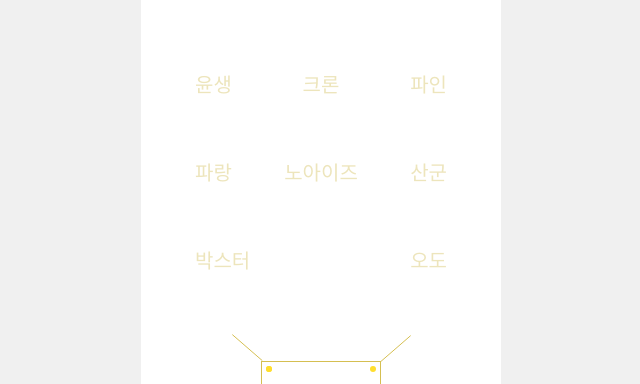
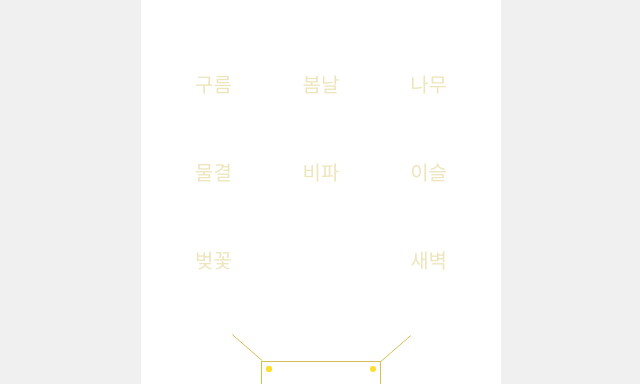
Before and after one commit to 2yunseong/nickname-generator, a React (Create React App) app: page /confirm in a window 1280 px wide. Shown: the part 154-538 px from the top of the page, without its empty margins (319-959 px from the left). Built offline with nearby package versions, Linux system fonts and the light colour scheme.

Commit message:
feat: 닉네임 필터링 및 결과 출력 기능 구현

```diff
--- a/src/components/MainPage/NickNameOption.tsx
+++ b/src/components/MainPage/NickNameOption.tsx
@@ -1,5 +1,6 @@
-import { ChangeEvent, Fragment, useState } from 'react';
+import { ChangeEvent, Dispatch, Fragment, SetStateAction } from 'react';
 import styled from 'styled-components';
+import type { NickNameLanguage, Option } from '../../types/option';
 
 const characterCount: { [count: string]: string } = {
   2: 'two',
@@ -7,18 +8,17 @@ const characterCount: { [count: string]: string } = {
   4: 'four',
 };
 
-const language: { [language: string]: string } = {
-  한글: 'korean',
-  영어: 'english',
+const lang: { [language: string]: NickNameLanguage } = {
+  한글: 'ko',
+  영어: 'en',
 };
 
-function NickNameOption() {
-  const [options, setOptions] = useState({
-    count: 2,
-    language: 'korean',
-    keyword: 'basic',
-  });
+interface NickNameOptionProps {
+  options: Option;
+  setOptions: Dispatch<SetStateAction<Option>>;
+}
 
+function NickNameOption({ options, setOptions }: NickNameOptionProps) {
   const handleChangeInput = (
     e: ChangeEvent<HTMLInputElement | HTMLSelectElement>
   ) => {
@@ -27,7 +27,7 @@ function NickNameOption() {
 
     setOptions((prev) => ({ ...prev, [e.target.name]: newValue }));
   };
-  console.log(options);
+
   return (
     <OptionSelectSection>
       <OptionWrapper>
@@ -37,8 +37,8 @@ function NickNameOption() {
             <Fragment key={index}>
               <RadioInput
                 id={`count-${characterCount[count]}`}
-                name="count"
-                type="radio"
+                name='length'
+                type='radio'
                 value={count}
                 onChange={handleChangeInput}
               />
@@ -55,24 +55,24 @@ function NickNameOption() {
       <OptionWrapper>
         <OptionLabel>닉네임 옵션</OptionLabel>
         <Options>
-          {Object.keys(language).map((lang, index) => (
-            <Fragment key={index}>
+          {Object.keys(lang).map((unit) => (
+            <Fragment key={unit}>
               <RadioInput
-                id={language[lang]}
-                name="language"
-                type="radio"
-                value={language[lang]}
+                id={lang[unit]}
+                name='language'
+                type='radio'
+                value={lang[unit]}
                 onChange={handleChangeInput}
               />
-              <Label htmlFor={language[lang]}>{lang}</Label>
+              <Label htmlFor={lang[unit]}>{unit}</Label>
             </Fragment>
           ))}
         </Options>
       </OptionWrapper>
       <OptionWrapper>
         <OptionLabel>키워드</OptionLabel>
-        <SelectBox name="keyword" onChange={handleChangeInput}>
-          <option value="basic">기본</option>
+        <SelectBox name='keyword' onChange={handleChangeInput}>
+          <option value='nature'>기본</option>
         </SelectBox>
       </OptionWrapper>
     </OptionSelectSection>
--- /dev/null
+++ b/src/hooks/useFetch.ts
@@ -0,0 +1,49 @@
+import { useEffect, useState } from 'react';
+import { options } from '../atom/options';
+import { useRecoilValue } from 'recoil';
+import { NickName } from '../types/nickname';
+
+interface FetchRes<T> {
+  data: T | null;
+  isLoading: boolean;
+  isError: boolean;
+}
+
+const shuffle = <T>(arr: Array<T>) => {
+  return arr.sort(() => Math.random() - 0.5);
+};
+
+export const useFetch = <T>(url: string): FetchRes<T> => {
+  const option = useRecoilValue(options);
+  const [data, setData] = useState<T | null>(null);
+  const [isError, setIsError] = useState(false);
+  const [isLoading, setIsLoading] = useState(true);
+
+  useEffect(() => {
+    (async () => {
+      try {
+        const response = await fetch(url);
+        const body = await response.json();
+
+        const filteredNicknames = body.filter((item: NickName) => {
+          return (
+            item.keyword === option.keyword &&
+            item.lang === option.lang &&
+            item.length === +option.length
+          );
+        });
+
+        shuffle(filteredNicknames);
+
+        setData(
+          filteredNicknames.slice(0, 8).map((item: NickName) => item.name)
+        );
+      } catch (error) {
+        setIsError(true);
+      }
+      setIsLoading(false);
+    })();
+  }, []);
+
+  return { data, isLoading, isError };
+};
--- a/src/pages/ConfirmPage.tsx
+++ b/src/pages/ConfirmPage.tsx
@@ -2,16 +2,26 @@ import styled from 'styled-components';
 import { Box } from '../asset';
 import { useState } from 'react';
 import Nickname from '../components/ConfirmPage/Nickname';
+import { useFetch } from '../hooks/useFetch';
+import type { NickName as NickNameType } from '../types/nickname';
 
 export default function ConfirmPage() {
   const [selectedNickname, setSelectedNickname] = useState('');
+
   const onConfirmClick = () => {
     if (!selectedNickname) return;
     console.log(selectedNickname);
   };
+  const {
+    data: nicknames,
+    isLoading,
+    isError,
+  } = useFetch<string[]>('../nicknames.json');
 
   const isSelected = selectedNickname !== '';
-
+  if (!nicknames) {
+    return <div>로딩중..</div>;
+  }
   return (
     <Container>
       <Header>
@@ -19,52 +29,42 @@ export default function ConfirmPage() {
         <SubTitle>닉네임을 골라 출입증을 만들 수 있습니다</SubTitle>
       </Header>
       <NicknameContainer>
+        {isLoading ? null : (
           <NicknameSection>
+            {nicknames.slice(0, 3).map((nickname, index) => (
               <Nickname
-            nickname={'윤생'}
+                key={index}
+                nickname={nickname}
                 selectedNickname={selectedNickname}
                 setSelectedNickname={setSelectedNickname}
               />
+            ))}
+          </NicknameSection>
+        )}
+        {isLoading ? null : (
+          <NicknameSection>
+            {nicknames.slice(3, 6).map((nickname, index) => (
               <Nickname
-            nickname={'크론'}
+                key={index + 23}
+                nickname={nickname}
                 selectedNickname={selectedNickname}
                 setSelectedNickname={setSelectedNickname}
               />
+            ))}
+          </NicknameSection>
+        )}
+        {isLoading ? null : (
+          <NicknameSection>
+            {nicknames.slice(6).map((nickname, index) => (
               <Nickname
-            nickname={'파인'}
+                key={index + 45}
+                nickname={nickname}
                 selectedNickname={selectedNickname}
                 setSelectedNickname={setSelectedNickname}
               />
+            ))}
           </NicknameSection>
-        <NicknameSection>
-          <Nickname
-            nickname={'파랑'}
-            selectedNickname={selectedNickname}
-            setSelectedNickname={setSelectedNickname}
-          />
-          <Nickname
-            nickname={'노아이즈'}
-            selectedNickname={selectedNickname}
-            setSelectedNickname={setSelectedNickname}
-          />
-          <Nickname
-            nickname={'산군'}
-            selectedNickname={selectedNickname}
-            setSelectedNickname={setSelectedNickname}
-          />
-        </NicknameSection>
-        <NicknameSection>
-          <Nickname
-            nickname={'박스터'}
-            selectedNickname={selectedNickname}
-            setSelectedNickname={setSelectedNickname}
-          />
-          <Nickname
-            nickname={'오도'}
-            selectedNickname={selectedNickname}
-            setSelectedNickname={setSelectedNickname}
-          />
-        </NicknameSection>
+        )}
       </NicknameContainer>
       <Box />
       <ConfirmButton isSelected={isSelected} onClick={onConfirmClick}>
--- a/src/pages/MainPage.tsx
+++ b/src/pages/MainPage.tsx
@@ -1,8 +1,17 @@
 import styled from 'styled-components';
 import { ReactComponent as ClosedBox } from '../asset/closed-box.svg';
 import NickNameOption from '../components/MainPage/NickNameOption';
+import { useNavigate } from 'react-router-dom';
+import { useRecoilState } from 'recoil';
+import { options as optionState } from '../atom/options';
 
 export default function MainPage() {
+  const [options, setOptions] = useRecoilState(optionState);
+  const navigate = useNavigate();
+
+  const onGenerateNickname = () => {
+    navigate(`/confirm`);
+  };
   return (
     <Wrapper>
       <Title>닉네임 랜덤박스</Title>
@@ -10,8 +19,10 @@ export default function MainPage() {
       <ImageWrapper>
         <ClosedBox />
       </ImageWrapper>
-      <NickNameOption />
-      <GenerateButton>박스열고 확인하기</GenerateButton>
+      <NickNameOption options={options} setOptions={setOptions} />
+      <GenerateButton onClick={onGenerateNickname}>
+        박스열고 확인하기
+      </GenerateButton>
     </Wrapper>
   );
 }
```
Lines whose indentation alone changed are shown as unchanged.
